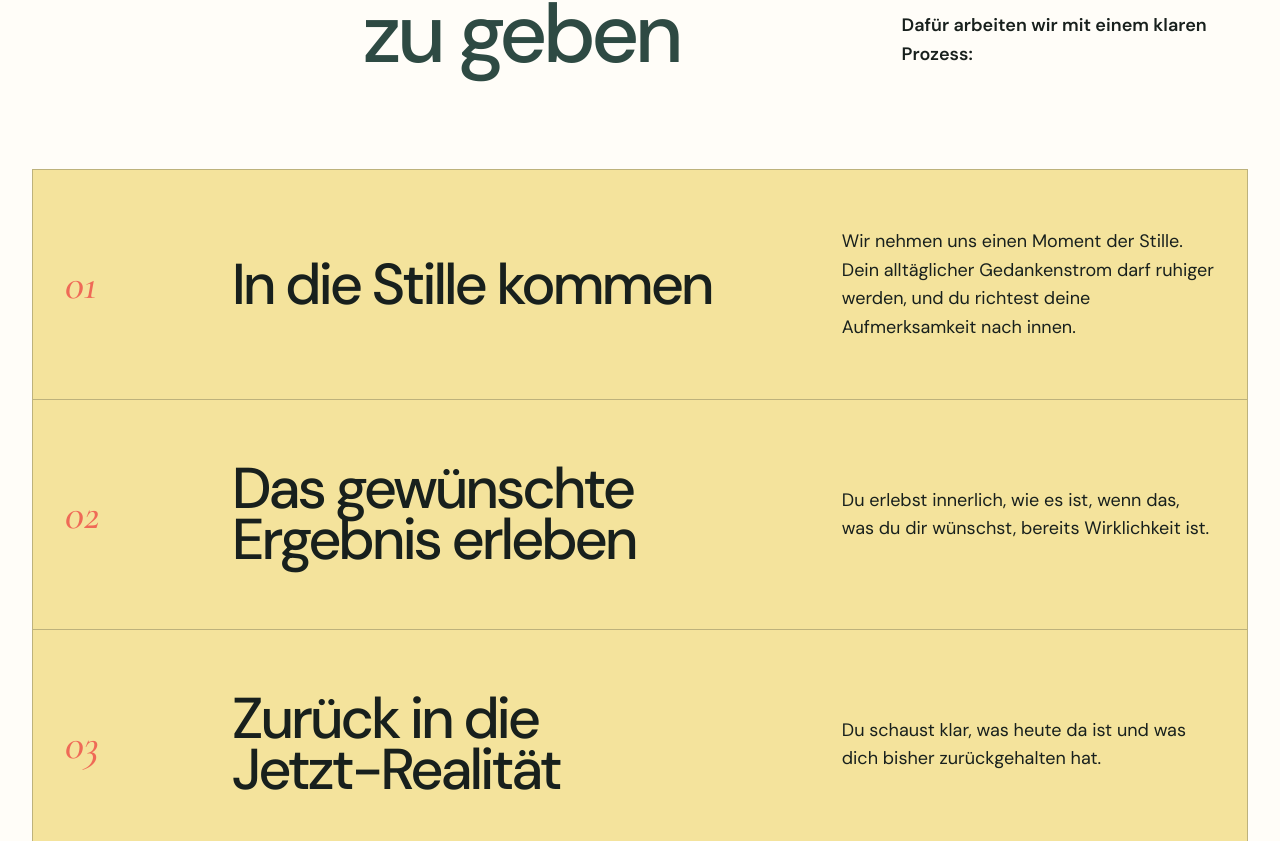
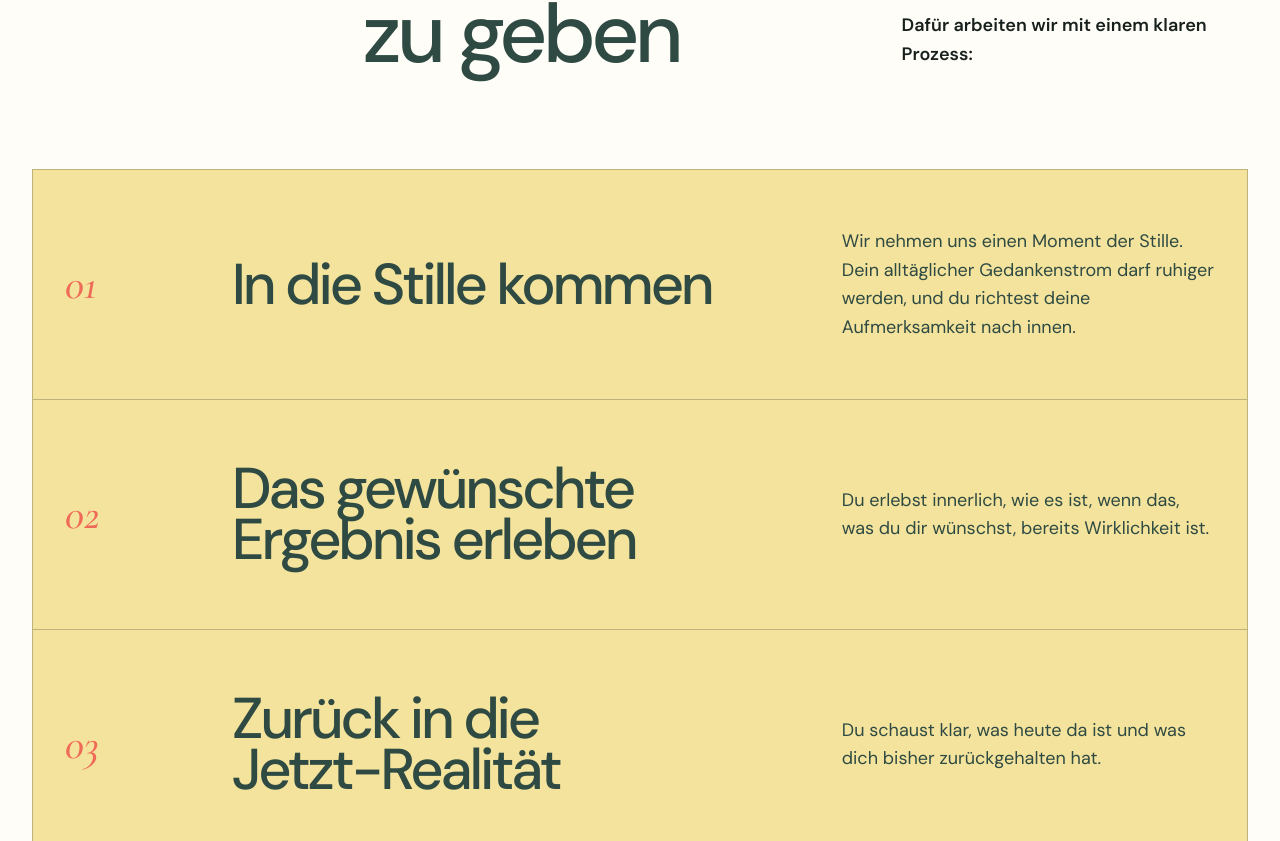
Before and after one commit to liberdade-ai/petrasailer, a Next.js app: page /wirklich-deins in a window 1280 px wide. Shown: the part 3839-4680 px from the top of the page. Built offline with nearby package versions, Linux system fonts and the light colour scheme.

Commit message:
Set Wirklich Deins process text brand green

```diff
--- a/app/(website)/wirklich-deins/page.module.css
+++ b/app/(website)/wirklich-deins/page.module.css
@@ -53,7 +53,7 @@
 .processIntro h2 em { color: var(--coral); }
 .processIntro > div:last-child { align-self: end; }
 .processIntro > div:last-child p + p { margin-top: 20px; font-weight: 600; }
-.processList { width: min(100% - 64px, 1280px); margin: 0 auto; padding: 0; list-style: none; border: 1px solid rgba(24,32,29,.25); background: var(--sun); color: var(--ink); }
+.processList { width: min(100% - 64px, 1280px); margin: 0 auto; padding: 0; list-style: none; border: 1px solid rgba(24,32,29,.25); background: var(--sun); color: #2e4a43; }
 .processList li { display: grid; grid-template-columns: 90px 1fr .7fr; gap: 6vw; align-items: center; min-height: 230px; padding: 40px max(32px, calc((100vw - 1280px) / 2)); border-bottom: 1px solid rgba(24,32,29,.25); transition: background .25s ease, color .25s ease; }
 .processList li:last-child { border-bottom: 0; }
 .processList li:hover { background: var(--sun); }
```
